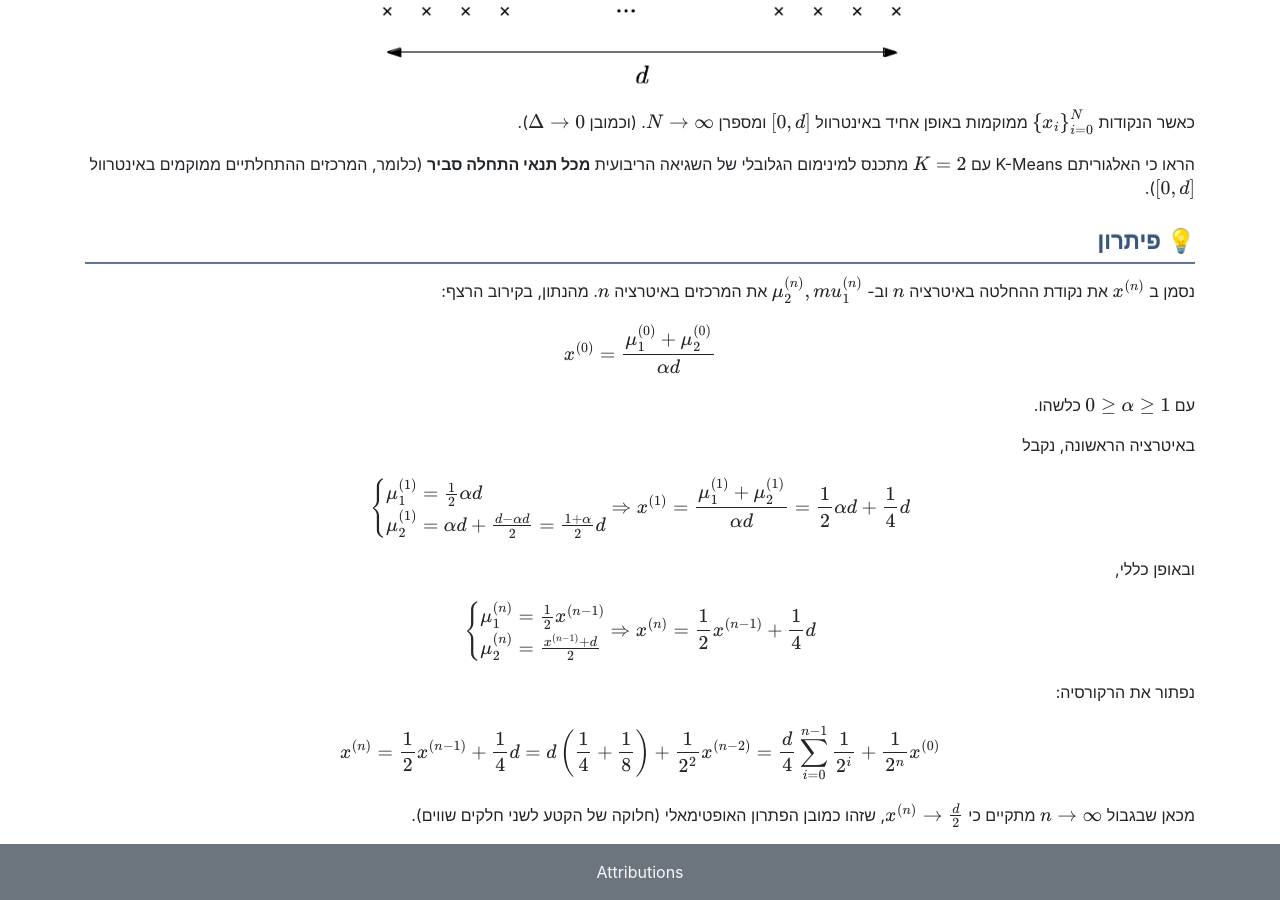
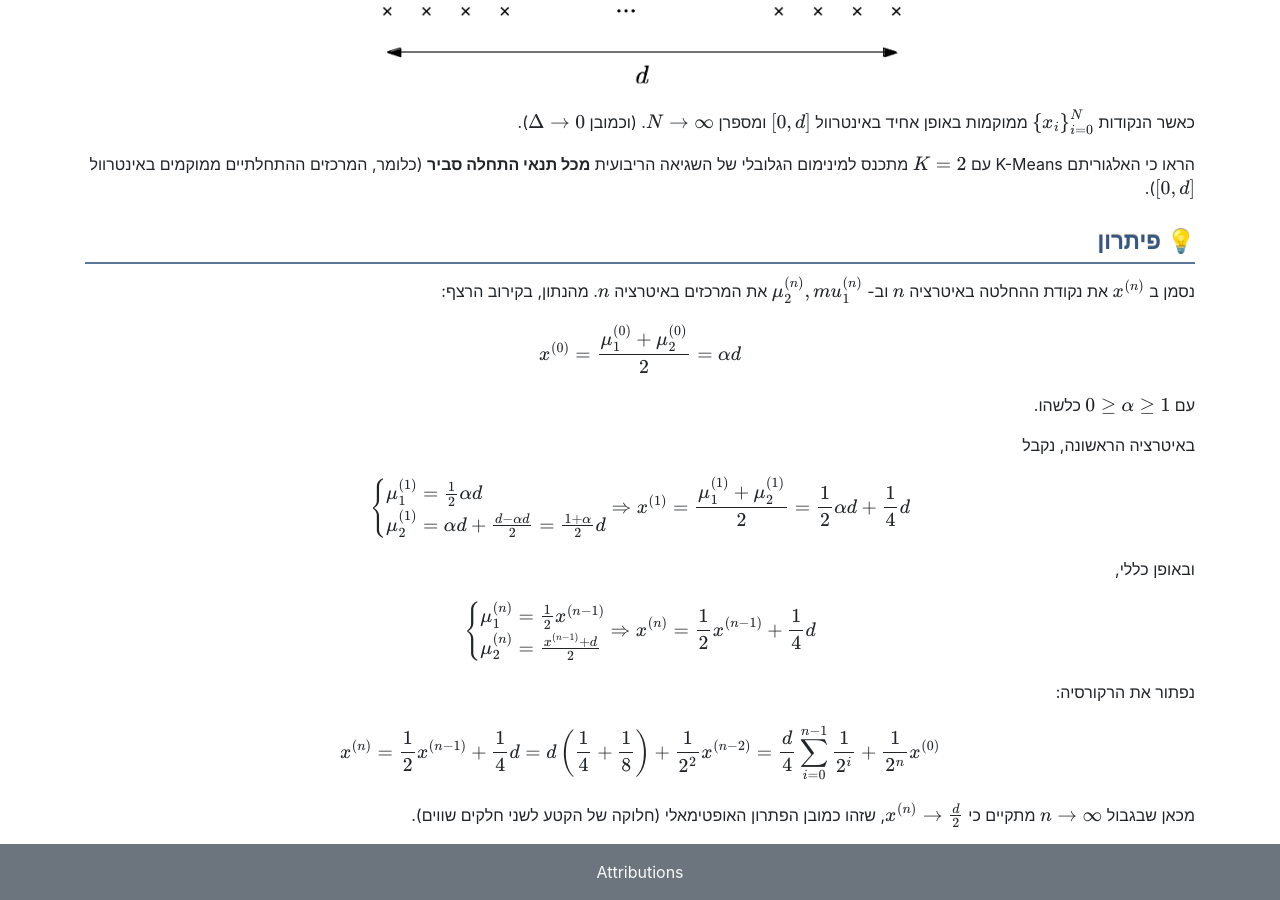
Before and after one commit to technion046195/technion_046195_2020_spring, a Jekyll site: the page built from _tutorials/tutorial_04/tutorial_he.md, in a window 1280 px wide and 900 px high, scrolled down 20362 px. Built offline with Jekyll 4.4.1, drawn with Linux system fonts in a browser that asks for light colours; some web fonts are replaced; formulas are drawn with MathJax 3; a style sheet for code colours, icons or effects is not loaded.

Commit message:
Fixed typo in ex. 4.5

```diff
--- a/_tutorials/tutorial_04/tutorial_he.md
+++ b/_tutorials/tutorial_04/tutorial_he.md
@@ -659,7 +659,7 @@ $$
 נסמן ב $$x^{\left(n\right)}$$ את נקודת ההחלטה באיטרציה $$n$$ וב- $$\mu_2^{\left(n\right)},mu_1^{\left(n\right)}$$ את המרכזים באיטרציה $$n$$. מהנתון, בקירוב הרצף:
 
 $$
-x^{\left(0\right)}=\frac{\mu_1^{\left(0\right)}+\mu_2^{\left(0\right)}}{\alpha d}
+x^{\left(0\right)}=\frac{\mu_1^{\left(0\right)}+\mu_2^{\left(0\right)}}{2}=\alpha d
 $$
 
 עם $$0\geq\alpha\geq1$$ כלשהו.
@@ -671,7 +671,7 @@ $$
 \mu_1^{\left(1\right)}=\frac{1}{2}\alpha d \\
 \mu_2^{\left(1\right)}=\alpha d+\frac{d-\alpha d}{2}=\frac{1+\alpha}{2}d
 \end{cases}\\
-\Rightarrow x^{\left(1\right)}=\frac{\mu_1^{\left(1\right)}+\mu_2^{\left(1\right)}}{\alpha d}=\frac{1}{2}\alpha d+\frac{1}{4}d
+\Rightarrow x^{\left(1\right)}=\frac{\mu_1^{\left(1\right)}+\mu_2^{\left(1\right)}}{2}=\frac{1}{2}\alpha d+\frac{1}{4}d
 $$
 
 ובאופן כללי,
```
